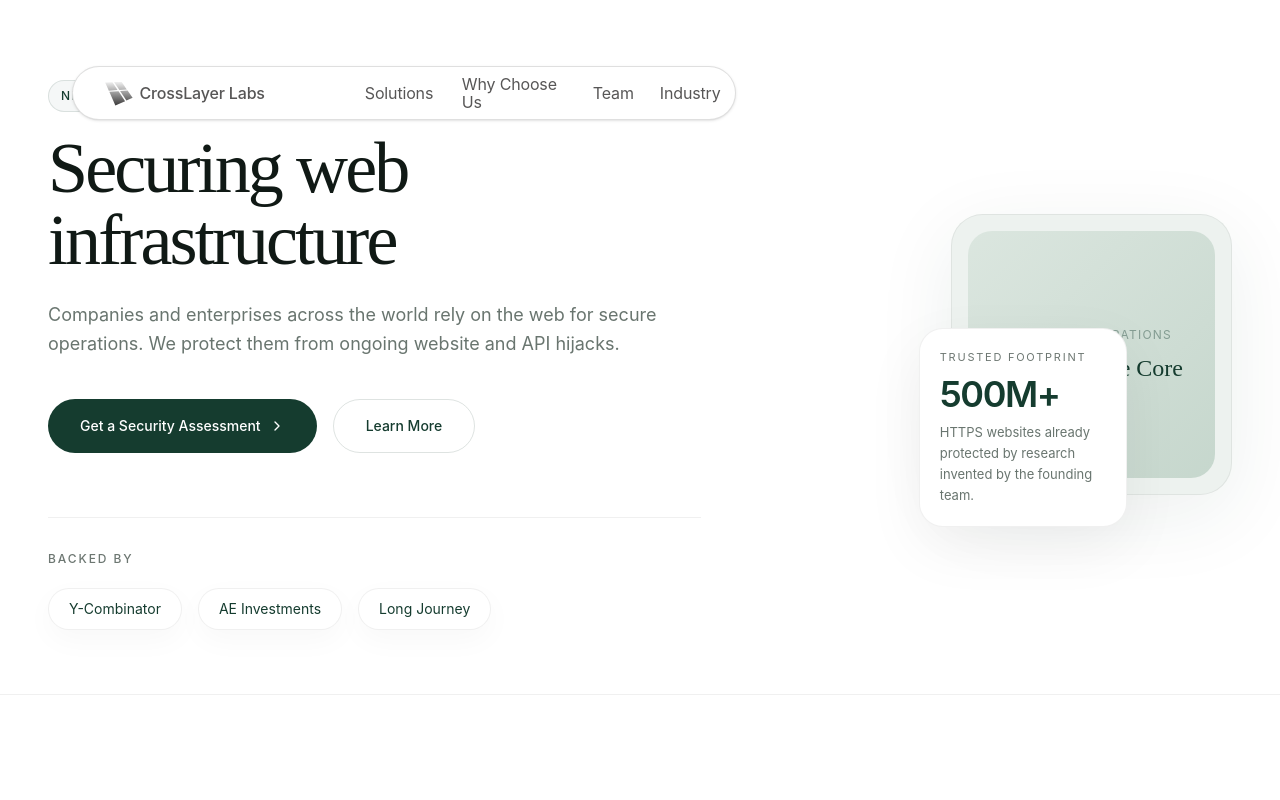
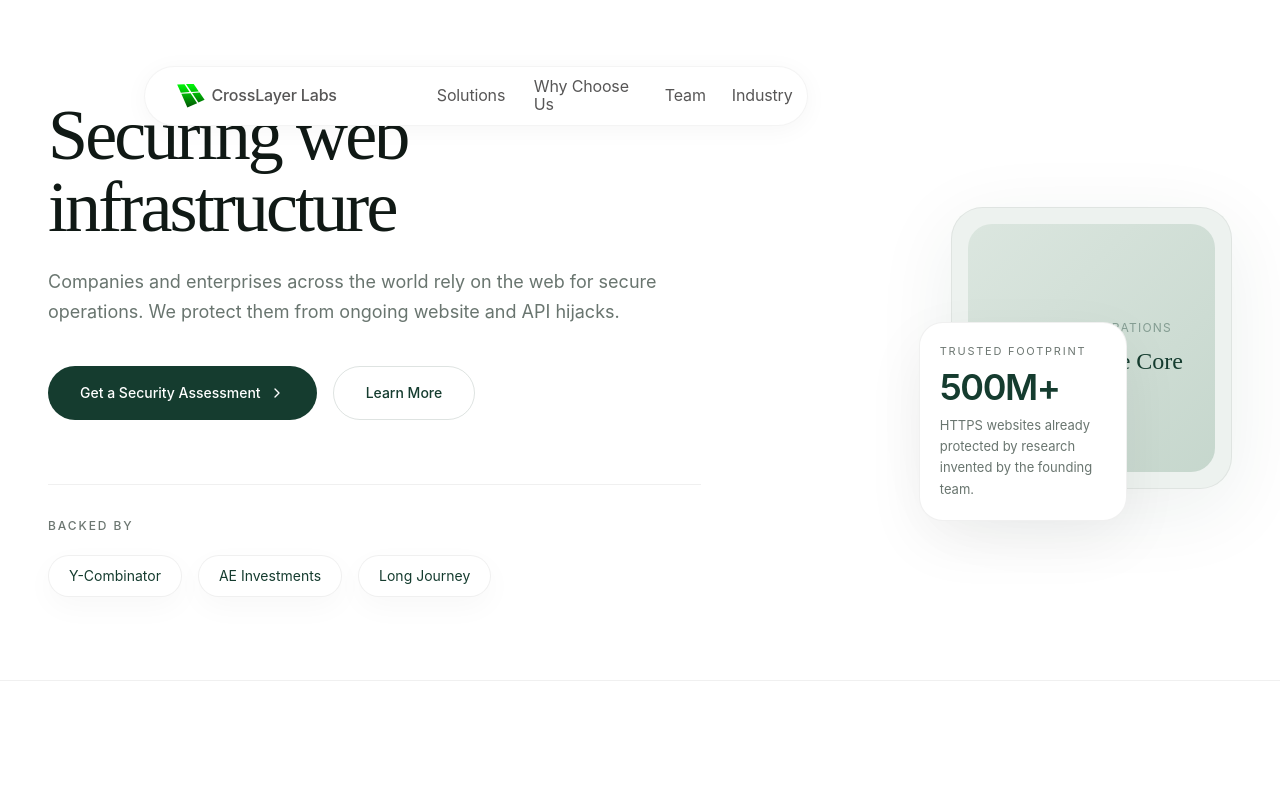
Before and after one commit to Ux-Geek/Crosslayer-Labs, a Next.js app: page / in a window 1280 px wide. Shown: the top 800 px of the page. Built offline with nearby package versions, Linux system fonts and the light colour scheme; a web font is replaced by a local one.

Commit message:
refactor: update logo branding, adjust navbar styling, and remove hero tag label

```diff
--- a/src/components/Hero.tsx
+++ b/src/components/Hero.tsx
@@ -13,9 +13,6 @@ export default function Hero() {
           transition={{ duration: 0.6 }}
           className="max-w-3xl"
         >
-          <div className="mb-5 inline-flex items-center rounded-full border border-deep-green/12 bg-deep-green/4 px-3 py-1.5 text-[12px] font-medium uppercase tracking-[0.14em] text-deep-green">
-            Network security infrastructure
-          </div>
           <h1 className="font-display text-[48px] font-medium leading-[1] tracking-[-0.04em] text-[#101915] md:text-[64px] lg:text-[72px]">
             Securing web infrastructure
           </h1>
--- a/src/components/Navbar.tsx
+++ b/src/components/Navbar.tsx
@@ -2,8 +2,8 @@
 
 export default function Navbar() {
   return (
-    <header className="fixed top-[66px] left-[72px] z-50 flex h-[54px] w-[664px] flex-col items-start gap-[10px] rounded-[99px] border-[0.5px] border-[rgba(160,160,160,0.34)] bg-white p-[10px] shadow-sm backdrop-blur-xl">
-      <div className="flex h-[34px] w-full flex-row items-center justify-center gap-[90px]">
+    <header className="fixed top-[66px] left-[144px] z-50 flex h-[60px] w-[664px] flex-col items-start gap-[10px] rounded-[99px] border-[0.5px] border-[rgba(160,160,160,0.12)] bg-white p-[10px] shadow-[0_4px_24px_rgba(0,0,0,0.04)] backdrop-blur-xl">
+      <div className="flex h-[40px] w-full flex-row items-center justify-center gap-[90px]">
 
         {/* Logo Frame */}
         <a href="#" className="flex h-[34px] w-auto flex-row items-center justify-center gap-1.5 p-[10px] pl-[14px]">
```
Also changed, not shown: public/logo.svg.
